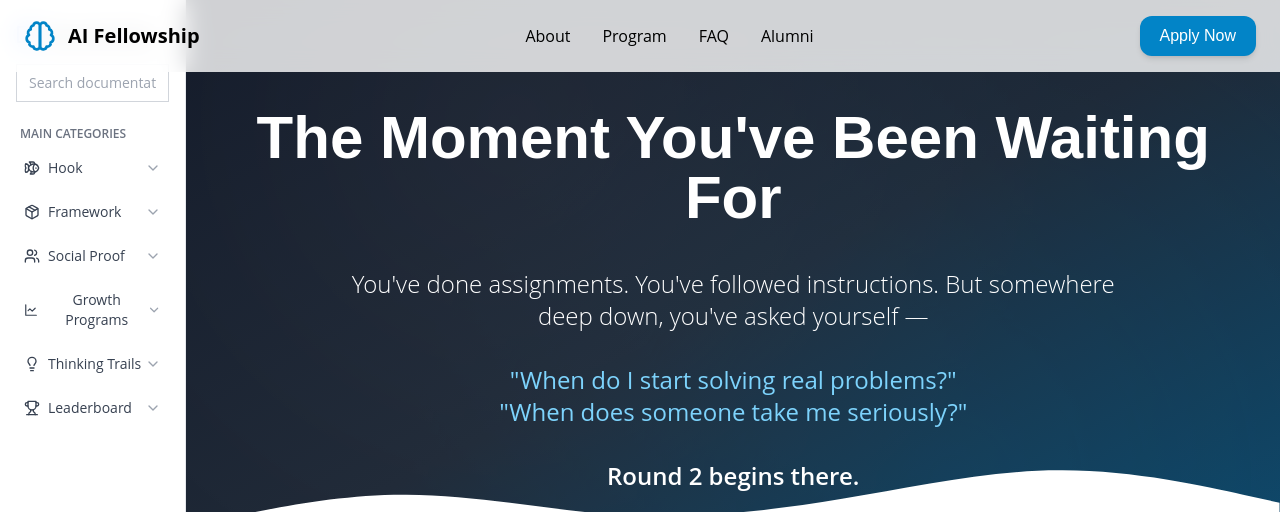
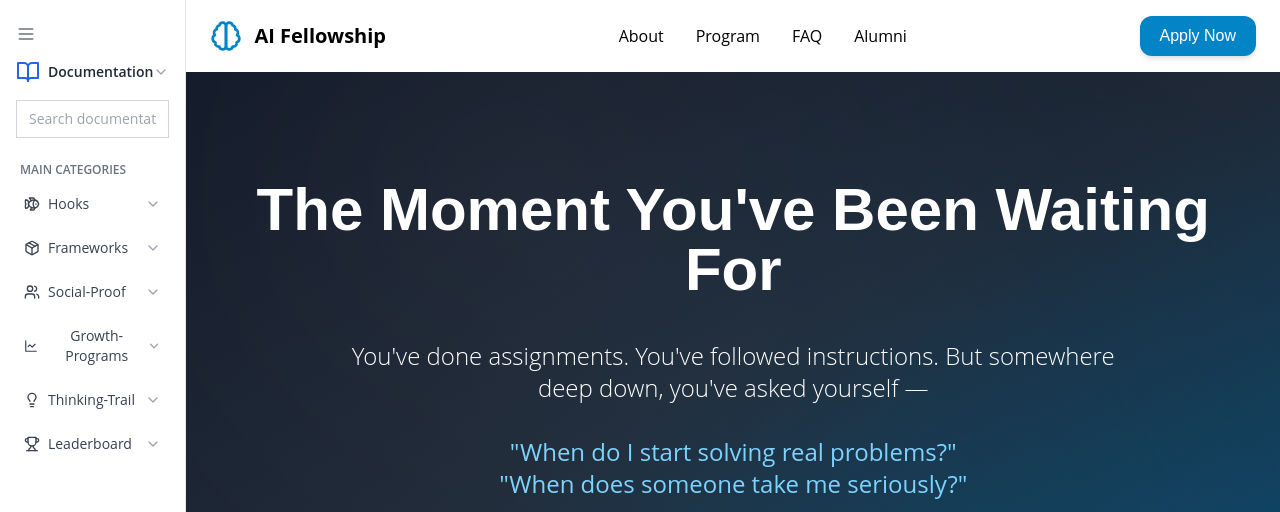
Before and after one commit to aShubh-01/dt-actualize-test, a Next.js app: page /round/2/hooks in a window 1280 px wide. Shown: the top 512 px of the page. Built offline with nearby package versions, Linux system fonts and the light colour scheme.

Commit message:
sidebar collapsible + linked the navbar with the screens

```diff
--- a/components/round2/Sidebar.tsx
+++ b/components/round2/Sidebar.tsx
@@ -10,9 +10,11 @@ import {
   LineChart,
   Lightbulb,
   Trophy,
+  Menu,
 } from 'lucide-react';
 import { useState } from 'react';
 import clsx from 'clsx';
+import Link from 'next/link';
 
 interface SidebarItem {
   label: string;
@@ -20,23 +22,42 @@ interface SidebarItem {
 }
 
 const categories: SidebarItem[] = [
-  { label: 'Hook', icon: <Fish size={16} /> },
-  { label: 'Framework', icon: <Package size={16} /> },
-  { label: 'Social Proof', icon: <Users size={16} /> },
-  { label: 'Growth Programs', icon: <LineChart size={16} /> },
-  { label: 'Thinking Trails', icon: <Lightbulb size={16} /> },
+  { label: 'Hooks', icon: <Fish size={16} /> },
+  { label: 'Frameworks', icon: <Package size={16} /> },
+  { label: 'Social-Proof', icon: <Users size={16} /> },
+  { label: 'Growth-Programs', icon: <LineChart size={16} /> },
+  { label: 'Thinking-Trail', icon: <Lightbulb size={16} /> },
   { label: 'Leaderboard', icon: <Trophy size={16} /> },
 ];
 
 const Sidebar: React.FC = () => {
   const [expanded, setExpanded] = useState<Record<string, boolean>>({});
+  const [collapsed, setCollapsed] = useState(false);
 
   const toggleExpand = (label: string) => {
     setExpanded((prev) => ({ ...prev, [label]: !prev[label] }));
   };
 
+  const getRoute = (label: string) =>
+    `/round/2/${label.toLowerCase().replace(/\s+/g, '-')}`;
+
   return (
-    <aside className="w-64 border-r h-screen bg-white px-4 py-6 flex flex-col">
+    <aside
+      className={clsx(
+        'h-screen border-r bg-white py-6 flex flex-col transition-all duration-300',
+        collapsed ? 'w-16 px-2' : 'w-64 px-4'
+      )}
+    >
+      {/* Collapse Toggle Button */}
+      <button
+        onClick={() => setCollapsed((prev) => !prev)}
+        className="mb-4 self-start text-gray-500 hover:text-gray-800"
+      >
+        <Menu size={20} />
+      </button>
+
+      {!collapsed && (
+        <>
           {/* Header */}
           <div className="flex items-center justify-between mb-4">
             <div className="flex items-center space-x-2">
@@ -60,6 +81,7 @@ const Sidebar: React.FC = () => {
           <ul className="space-y-2">
             {categories.map(({ label, icon }) => (
               <li key={label}>
+                <Link href={getRoute(label)}>
                   <button
                     onClick={() => toggleExpand(label)}
                     className="w-full flex items-center justify-between px-2 py-2 text-sm text-gray-700 hover:bg-gray-100 rounded-md"
@@ -74,7 +96,7 @@ const Sidebar: React.FC = () => {
                       <ChevronDown size={16} className="text-gray-400" />
                     )}
                   </button>
-            {/* Expandable submenu placeholder */}
+                </Link>
                 {expanded[label] && (
                   <div className="pl-7 pt-1 text-xs text-gray-600">
                     <p className="py-1">Subitem 1</p>
@@ -84,6 +106,8 @@ const Sidebar: React.FC = () => {
               </li>
             ))}
           </ul>
+        </>
+      )}
     </aside>
   );
 };
--- a/components/round2/hooks/Header.tsx
+++ b/components/round2/hooks/Header.tsx
@@ -32,7 +32,7 @@ const Header = () => {
   }, []);
 
   return (
-    <header className={`fixed top-0 left-0 w-full z-50 transition-all duration-300 ${
+    <header className={`relative top-0 left-0 w-full z-50 transition-all duration-300 ${
       isScrolled ? 'bg-white/90 backdrop-blur-md shadow-sm' : 'bg-white/80 backdrop-blur-md'
     }`}>
       <div className="container mx-auto px-4 sm:px-6 py-3 sm:py-4 flex justify-between items-center">
```
Lines whose indentation alone changed are shown as unchanged.
